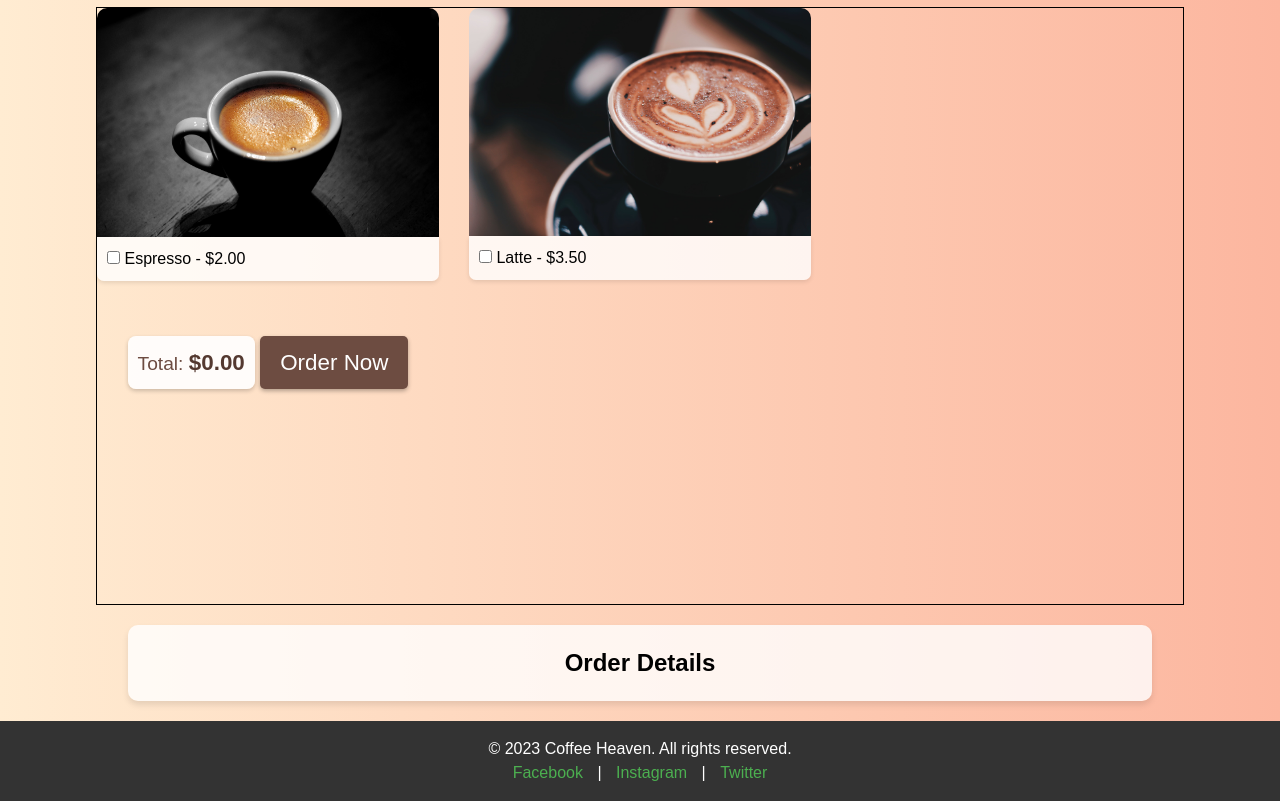
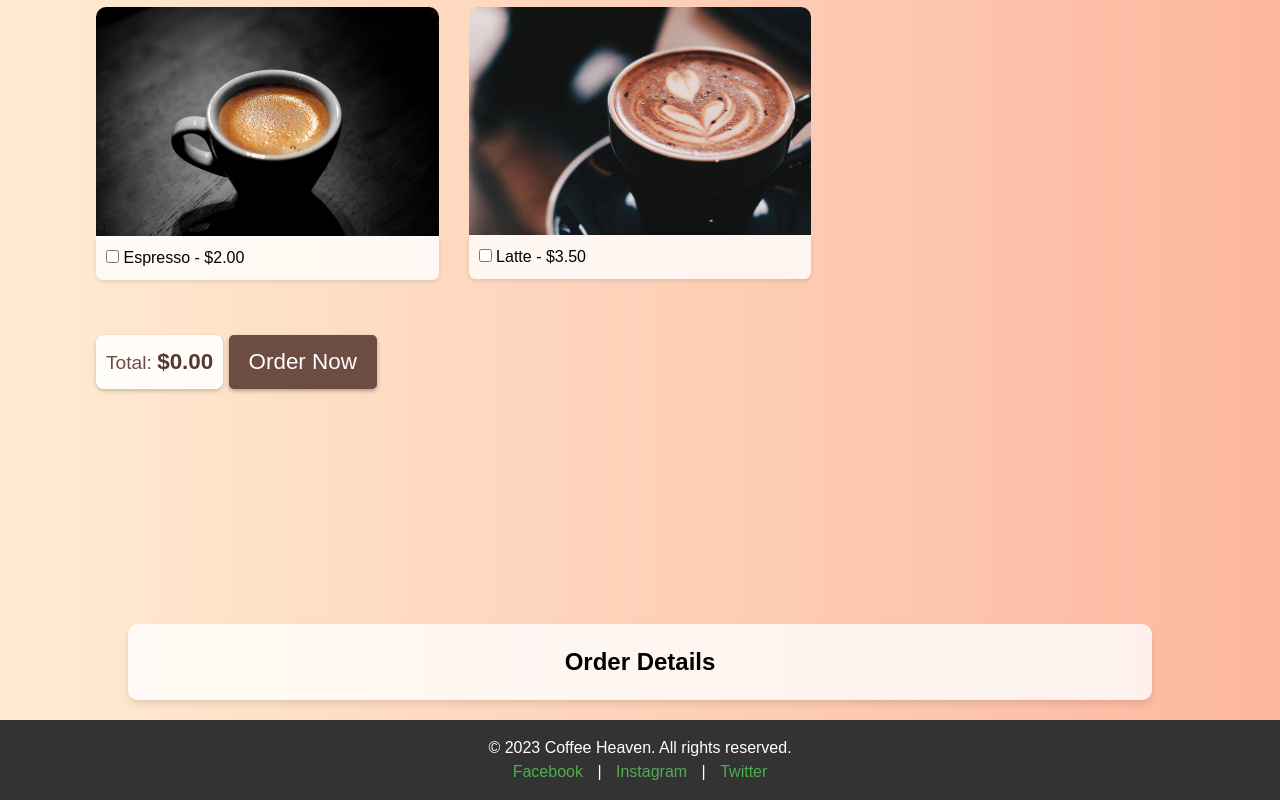
Before and after one commit to irm1005-itec1005-fall-2023/assignment-05-futureflare, a plain HTML site: page index.html in a window 1280 px wide. Shown: the part 474-1275 px from the top of the page. Drawn offline with Linux system fonts and the light colour scheme.

Commit message:
edited grid css again

```diff
--- a/style.css
+++ b/style.css
@@ -85,7 +85,7 @@ body {
   grid-template-columns: 1fr 1fr 1fr;
   column-gap: 30px;
 
-  border: 1px solid black;
+  /* border: 1px solid black; */ /* Used as visual representation of grid loyout*/
 }
 
 #custumCoffee {
@@ -110,7 +110,8 @@ body {
   grid-column: 1;
   grid-row: 2;
 
-  align-items: center;
+  align-items: start;
+  justify-self: start;
 }
 
 
```
